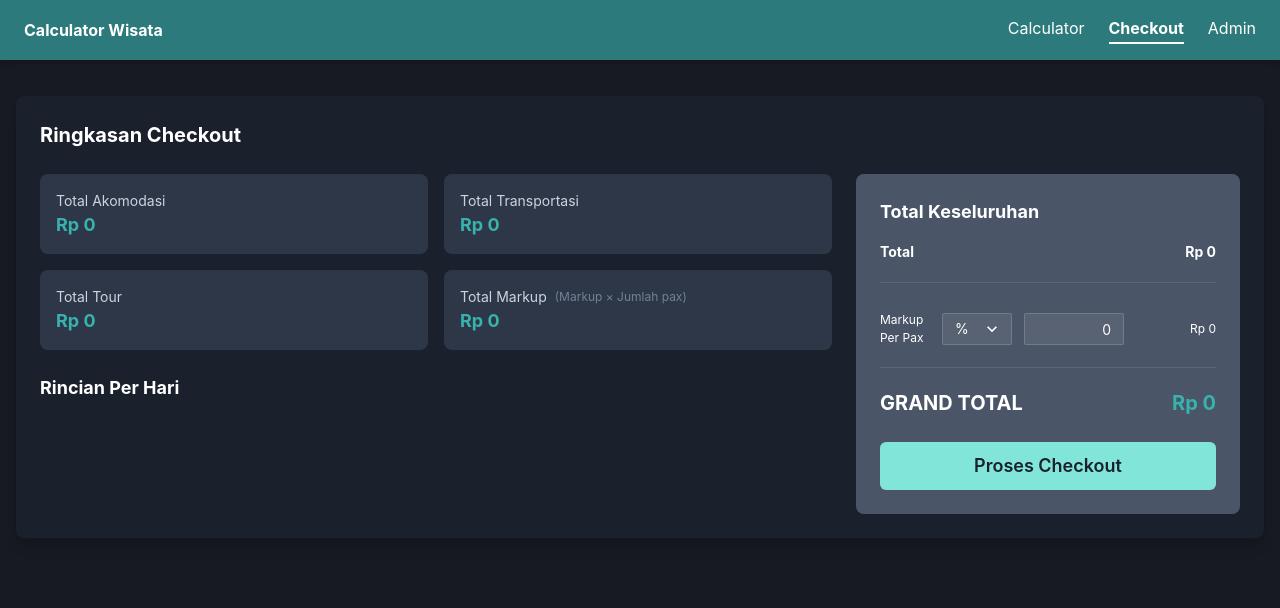
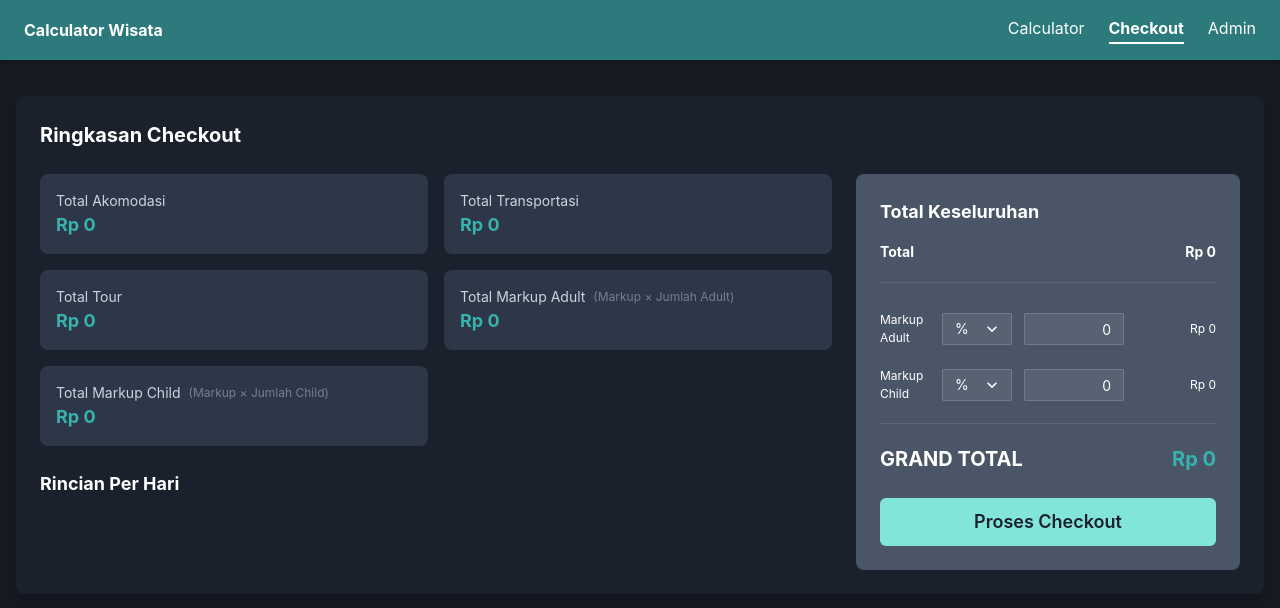
Before and after one commit to ngabulil/Calculator-Wisata, a React (Vite) app: page /checkout in a window 1280 px wide. Shown: the top 608 px of the page. Built offline with nearby package versions, Linux system fonts and the light colour scheme.

Commit message:
Feat: add new markup for child

```diff
--- a/src/components/Checkout/CheckoutSummary.jsx
+++ b/src/components/Checkout/CheckoutSummary.jsx
@@ -20,13 +20,17 @@ const CheckoutSummary = ({ formatCurrency }) => {
     grandTotal,
     subtotalBeforeUserMarkup,
     userMarkup,
+    childMarkup,
     userMarkupAmount,
-    updateUserMarkup
+    updateUserMarkup,
+    childMarkupAmount,
+    updateChildMarkup
   } = useCheckoutContext();
   const accentColor = useColorModeValue("teal.300", "teal.400");
   const navigate = useNavigate();
 
   const [markupInput, setMarkupInput] = useState(userMarkup.value.toString());
+  const [childMarkupInput, setChildMarkupInput] = useState(childMarkup.value.toString());
 
   const labelMap = {
     hotels: 'Hotel',
@@ -48,6 +52,19 @@ const CheckoutSummary = ({ formatCurrency }) => {
 
     const numericValue = parseFloat(value) || 0;
     updateUserMarkup(userMarkup.type, numericValue);
+  };
+
+  const handleChildMarkupTypeChange = (e) => {
+    const newType = e.target.value;
+    updateChildMarkup(newType, childMarkup.value); // Fixed: was passing 'childMarupAmount' instead of 'childMarkup.value'
+  };
+
+  const handleChildMarkupValueChange = (e) => {
+    const value = e.target.value;
+    setChildMarkupInput(value);
+
+    const numericValue = parseFloat(value) || 0;
+    updateChildMarkup(childMarkup.type, numericValue); // Fixed: was missing 'childMarkup.type' parameter
   };
 
   return (
@@ -75,7 +92,7 @@ const CheckoutSummary = ({ formatCurrency }) => {
 
         {/* Input markup dengan select dan fungsionalitas */}
         <HStack justify="space-between" fontSize="12px" mt={2}>
-          <Text>Markup Per Pax</Text>
+          <Text>Markup Adult</Text>
           <Flex align="center" gap={3}>
             <Select
               value={userMarkup.type}
@@ -108,6 +125,40 @@ const CheckoutSummary = ({ formatCurrency }) => {
           </Flex>
         </HStack>
 
+        <HStack justify="space-between" fontSize="12px" mt={2}>
+          <Text>Markup Child</Text>
+          <Flex align="center" gap={3}>
+            <Select
+              value={childMarkup.type}
+              onChange={handleChildMarkupTypeChange}
+              size="sm"
+              width="70px"
+              bg="whiteAlpha.200"
+              _hover={{ bg: "whiteAlpha.300" }}
+            >
+              <option value="percent">%</option>
+              <option value="fixed">IDR</option>
+            </Select>
+
+            <Input
+              value={childMarkupInput}
+              onChange={handleChildMarkupValueChange}
+              placeholder="0"
+              size="sm"
+              width="100px"
+              textAlign="right"
+              bg="whiteAlpha.200"
+              _hover={{ bg: "whiteAlpha.300" }}
+              type="number"
+              min="0"
+            />
+
+            <Text minWidth="80px" textAlign="right">
+              {formatCurrency(childMarkupAmount)}
+            </Text>
+          </Flex>
+        </HStack>
+
         <Divider my={2} />
 
         <HStack justify="space-between" fontSize="xl" fontWeight="bold">
--- a/src/components/Checkout/DayBreakDown/DaySummary.jsx
+++ b/src/components/Checkout/DayBreakDown/DaySummary.jsx
@@ -11,7 +11,7 @@ const DaySummary = ({
   const accentColor = useColorModeValue("teal.300", "teal.400");
   const summaryCardBg = useColorModeValue("gray.600", "gray.700");
 
-  const { totalMarkup } = useCheckoutContext();
+  const { totalMarkup, totalMarkupChild } = useCheckoutContext();
 
   return (
     <Grid templateColumns="repeat(2, 1fr)" gap={4}>
@@ -49,10 +49,10 @@ const DaySummary = ({
       <Box bg={summaryCardBg} p={4} rounded="lg">
         <Flex align="center" gap={2}>
           <Text fontSize="sm" color="gray.300">
-            Total Markup
+            Total Markup Adult
           </Text>
           <Text fontSize="xs" color="gray.500">
-            (Markup × Jumlah pax)
+            (Markup × Jumlah Adult)
           </Text>
         </Flex>
 
@@ -60,6 +60,21 @@ const DaySummary = ({
           {formatCurrency(totalMarkup)}
         </Text>
       </Box>
+
+      <Box bg={summaryCardBg} p={4} rounded="lg">
+        <Flex align="center" gap={2}>
+          <Text fontSize="sm" color="gray.300">
+            Total Markup Child
+          </Text>
+          <Text fontSize="xs" color="gray.500">
+            (Markup × Jumlah Child)
+          </Text>
+        </Flex>
+
+        <Text fontSize="lg" fontWeight="bold" color={accentColor}>
+          {formatCurrency(totalMarkupChild)}
+        </Text>
+      </Box>
     </Grid>
   );
 };
--- a/src/components/ItineraryPDF/HotelChoiceTable.jsx
+++ b/src/components/ItineraryPDF/HotelChoiceTable.jsx
@@ -37,7 +37,7 @@ const tableCellStyle = {
 const HotelChoiceTable = ({ akomodasiDays, calculatedTotalPerPax }) => {
   const { hotelItems, villaItems, formatCurrency, calculateGrandTotal, expenseChild } = useExpensesContext();
   const { selectedPackage } = usePackageContext();
-  const { transportTotal, tourTotal, userMarkupAmount, childTotal } = useCheckoutContext();
+  const { transportTotal, tourTotal, userMarkupAmount, childTotal, childMarkupAmount } = useCheckoutContext();
 
   const [parsedExpensesData, setParsedExpensesData] = useState({
     hotels: [],
@@ -176,7 +176,8 @@ const HotelChoiceTable = ({ akomodasiDays, calculatedTotalPerPax }) => {
   //   return adjustedGrandTotal / totalAdult;
   // }, [selectedPackage?.totalPaxAdult, grandTotal, calculateGrandTotal]);
 
-  const calculateTotalChild = childTotal + expenseChild / selectedPackage?.totalPaxChildren;
+  const calculateTotalChild = (childTotal + expenseChild ) / selectedPackage?.totalPaxChildren;
+  const totalChildPrice = calculateTotalChild + childMarkupAmount;
 
   const calculateAlternativePrice = (hotelPrice) => {
     const totalAdult =
@@ -380,7 +381,7 @@ return (
 
             {selectedPackage?.totalPaxChildren > 0 && (
               <Td style={tableCellStyle} fontWeight="bold" textAlign="center">
-                {formatCurrency(calculateTotalChild)}
+                {formatCurrency(totalChildPrice)}
               </Td>
             )}
           </Tr>
--- a/src/context/CheckoutContext.jsx
+++ b/src/context/CheckoutContext.jsx
@@ -1,5 +1,5 @@
-import { createContext, useContext, useState, useEffect } from 'react';
-import { usePackageContext } from './PackageContext';
+import { createContext, useContext, useState, useEffect } from "react";
+import { usePackageContext } from "./PackageContext";
 
 const CheckoutContext = createContext();
 
@@ -20,8 +20,12 @@ const CheckoutContextProvider = ({ children }) => {
   const [dayTotals, setDayTotals] = useState([]);
   const [detailedBreakdown, setDetailedBreakdown] = useState([]);
   const [userMarkup, setUserMarkup] = useState({
-    type: 'percent',
-    value: 0
+    type: "percent",
+    value: 0,
+  });
+  const [childMarkup, setChildMarkup] = useState({
+    type: "percent",
+    value: 0,
   });
 
   const { selectedPackage } = usePackageContext();
@@ -29,8 +33,9 @@ const CheckoutContextProvider = ({ children }) => {
   const calculateHotelTotal = (hotels = []) => {
     return hotels.reduce((sum, hotel) => {
       const roomCost = (hotel.jumlahKamar || 0) * (hotel.hargaPerKamar || 0);
-      const extrabedCost = hotel.useExtrabed ?
-        (hotel.jumlahExtrabed || 0) * (hotel.hargaExtrabed || 0) : 0;
+      const extrabedCost = hotel.useExtrabed
+        ? (hotel.jumlahExtrabed || 0) * (hotel.hargaExtrabed || 0)
+        : 0;
       return sum + roomCost + extrabedCost;
     }, 0);
   };
@@ -38,8 +43,9 @@ const CheckoutContextProvider = ({ children }) => {
   const calculateVillaTotal = (villas = []) => {
     return villas.reduce((sum, villa) => {
       const roomCost = (villa.jumlahKamar || 0) * (villa.hargaPerKamar || 0);
-      const extrabedCost = villa.useExtrabed ?
-        (villa.jumlahExtrabed || 0) * (villa.hargaExtrabed || 0) : 0;
+      const extrabedCost = villa.useExtrabed
+        ? (villa.jumlahExtrabed || 0) * (villa.hargaExtrabed || 0)
+        : 0;
       return sum + roomCost + extrabedCost;
     }, 0);
   };
@@ -55,9 +61,12 @@ const CheckoutContextProvider = ({ children }) => {
       return sum + (mobil.harga || 0);
     }, 0);
 
-    const additionalTransportTotal = (day.transport_additionals || []).reduce((sum, item) => {
+    const additionalTransportTotal = (day.transport_additionals || []).reduce(
+      (sum, item) => {
         return sum + (item.harga || 0) * (item.jumlah || 1);
-    }, 0);
+      },
+      0
+    );
 
     return mobilTotal + additionalTransportTotal;
   };
@@ -72,10 +81,10 @@ const CheckoutContextProvider = ({ children }) => {
         const adultCount = item.jumlahAdult || 0;
         const childCount = item.jumlahChild || 0;
 
-        return sum + (adultPrice * adultCount) + (childPrice * childCount);
+        return sum + adultPrice * adultCount + childPrice * childCount;
       }
       if (item.harga && item.jumlah) {
-        return sum + (item.harga * item.jumlah);
+        return sum + item.harga * item.jumlah;
       }
 
       return sum;
@@ -102,7 +111,7 @@ const CheckoutContextProvider = ({ children }) => {
   const calculateUserMarkup = (subtotal) => {
     if (!userMarkup.value || userMarkup.value <= 0) return 0;
 
-    if (userMarkup.type === 'percent') {
+    if (userMarkup.type === "percent") {
       return (subtotal * userMarkup.value) / 100;
     } else {
       return userMarkup.value;
@@ -112,6 +121,21 @@ const CheckoutContextProvider = ({ children }) => {
   const updateUserMarkup = (type, value) => {
     const numericValue = parseFloat(value) || 0;
     setUserMarkup({ type, value: numericValue });
+  };
+
+  const calculateChildMarkup = (subtotalChild) => {
+    if (!childMarkup.value || childMarkup.value <= 0) return 0;
+
+    if (childMarkup.type === "percent") {
+      return (subtotalChild * childMarkup.value) / 100;
+    } else {
+      return childMarkup.value;
+    }
+  };
+
+  const updateChildMarkup = (type, value) => {
+    const numericValue = parseFloat(value) || 0;
+    setChildMarkup({ type, value: numericValue });
   };
 
   useEffect(() => {
@@ -141,12 +165,18 @@ const CheckoutContextProvider = ({ children }) => {
     selectedPackage.days.forEach((day, index) => {
       const dayHotelTotal = calculateHotelTotal(day.hotels);
       const dayVillaTotal = calculateVillaTotal(day.villas);
-      const dayAdditionalTotal = calculateAdditionalTotal(day.akomodasi_additionals);
+      const dayAdditionalTotal = calculateAdditionalTotal(
+        day.akomodasi_additionals
+      );
       const dayTransportTotal = calculateTransportTotal(day);
       const dayTourTotal = calculateTourTotal(day);
 
-      const daySubTotal = dayHotelTotal + dayVillaTotal + dayAdditionalTotal +
-                         dayTransportTotal + dayTourTotal;
+      const daySubTotal =
+        dayHotelTotal +
+        dayVillaTotal +
+        dayAdditionalTotal +
+        dayTransportTotal +
+        dayTourTotal;
 
       totalHotels += dayHotelTotal;
       totalVillas += dayVillaTotal;
@@ -183,21 +213,25 @@ const CheckoutContextProvider = ({ children }) => {
     setChildTotal(totalChild);
   }, [selectedPackage, userMarkup]);
 
-  const akomodasiTotal = breakdown.hotels + breakdown.villas + breakdown.additionals;
+  const akomodasiTotal =
+    breakdown.hotels + breakdown.villas + breakdown.additionals;
   const transportTotal = breakdown.transports;
   const tourTotal = breakdown.tours;
 
   const subtotalBeforeUserMarkup = akomodasiTotal + transportTotal + tourTotal;
-  const totalAdult = (selectedPackage?.totalPaxAdult && selectedPackage.totalPaxAdult > 0)
+  const totalAdult =
+    selectedPackage?.totalPaxAdult && selectedPackage.totalPaxAdult > 0
       ? selectedPackage.totalPaxAdult
       : 1;
-  const totalChildren = (selectedPackage?.totalPaxChildren && selectedPackage.totalPaxChildren > 0)
+  const totalChildren =
+    selectedPackage?.totalPaxChildren && selectedPackage.totalPaxChildren > 0
       ? selectedPackage.totalPaxChildren
       : 0;
-  const totalPax = totalAdult + totalChildren;
   const userMarkupAmount = calculateUserMarkup(subtotalBeforeUserMarkup);
-  const totalMarkup = userMarkupAmount * totalPax;
-  const grandTotal = subtotalBeforeUserMarkup + totalMarkup;
+  const totalMarkup = userMarkupAmount * totalAdult;
+  const childMarkupAmount = calculateChildMarkup(childTotal);
+  const totalMarkupChild = childMarkupAmount * totalChildren;
+  const grandTotal = subtotalBeforeUserMarkup + totalMarkup + totalMarkupChild;
 
   const value = {
     breakdown,
@@ -210,15 +244,19 @@ const value = {
     childTotal,
     userMarkup,
     userMarkupAmount,
+    childMarkup,
+    childMarkupAmount,
     totalMarkup,
+    totalMarkupChild,
     subtotalBeforeUserMarkup,
     updateUserMarkup,
+    updateChildMarkup,
     calculateHotelTotal,
     calculateVillaTotal,
     calculateAdditionalTotal,
     calculateTransportTotal,
     calculateTourTotal,
-    calculateChildTotal
+    calculateChildTotal,
   };
 
   return (
```
Also changed, not shown: src/pages/InvoicePDF.jsx (+7 -5 lines). Lines whose indentation alone changed are shown as unchanged.
